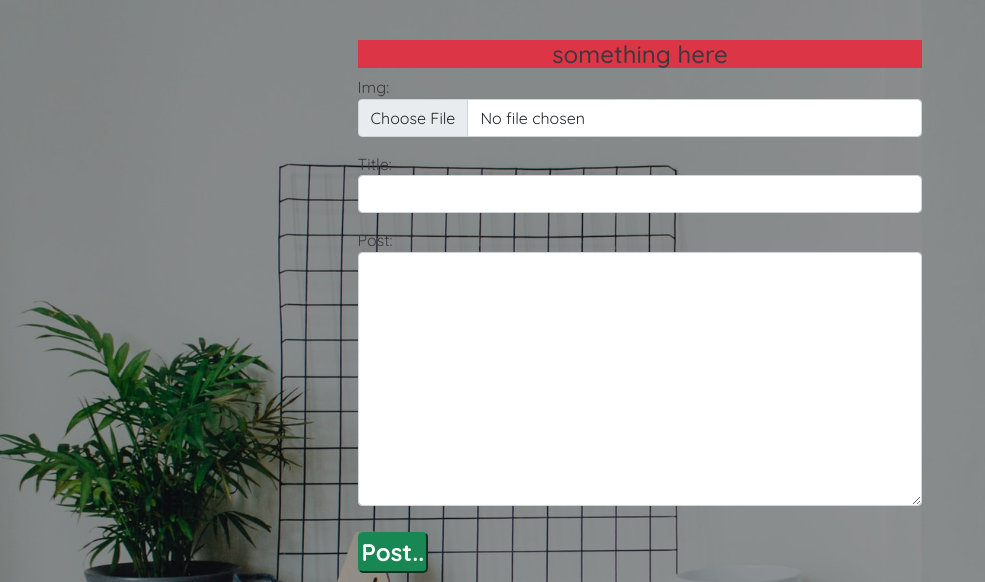
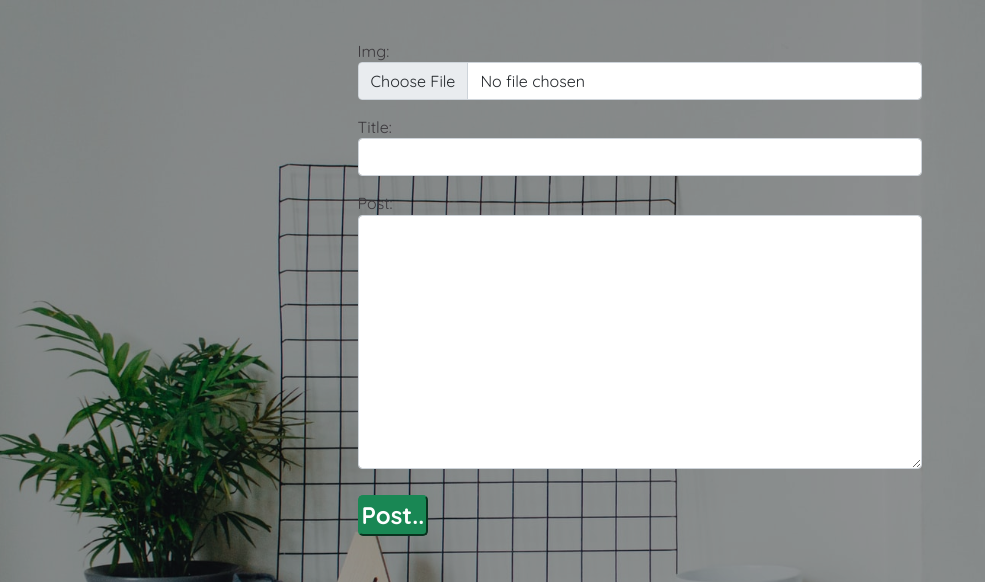
Before and after one commit to inayat100/SYT-BLOG, a Django app: page /basebord/ in a window 1280 px wide. Shown: the part 95-677 px from the top of the page, without its empty margins (0-985 px from the left). Run offline with Django 3.2, Linux system fonts and the light colour scheme; a user stored in the database is signed in; some libraries are stand-ins or nearby versions.

Commit message:
Update dase.html
ok

```diff
--- a/templates/dase.html
+++ b/templates/dase.html
@@ -13,9 +13,7 @@
       <div class="container ">
         <div class="p-4  ">
             <div class="col-lg-6 mx-auto p-3 ">
-                 <div class="bg-danger fs-3 text-center">
-                 <h4>something here </h4>
-                    </div>
+
 
                 <form method="post" action="" enctype="multipart/form-data">
                    {% csrf_token %}
```
